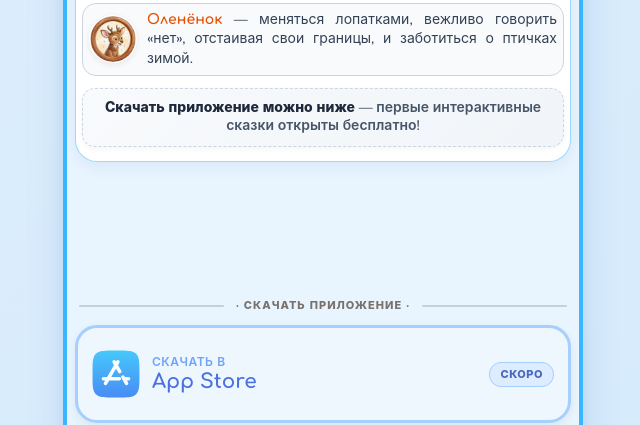
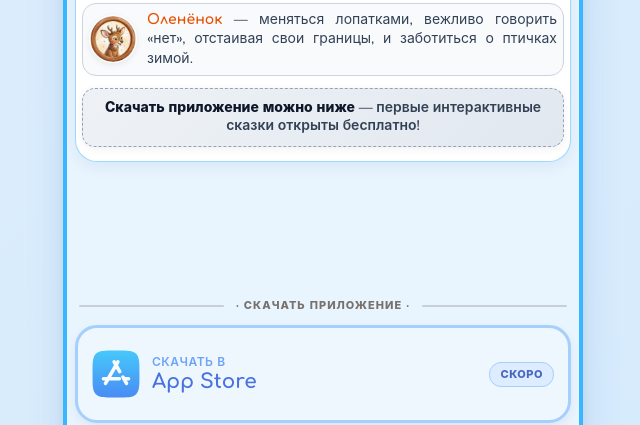
Before and after one commit to maxolio/skazki-app, a website: page index.html in a window 1280 px wide. Shown: the part 965-1390 px from the top of the page, without its empty margins (317-957 px from the left). Drawn offline with nearby package versions, Linux system fonts and the light colour scheme.

Commit message:
style: welcome-callout deeper steel slate background #E2E8F0 and border #94A3B8, bump css v=43

```diff
--- a/index.html
+++ b/index.html
@@ -33,7 +33,7 @@
   <link rel="preconnect" href="https://fonts.googleapis.com">
   <link rel="preconnect" href="https://fonts.gstatic.com" crossorigin>
   <link href="https://fonts.googleapis.com/css2?family=Comfortaa:wght@600;700&family=Nunito:wght@500;600;700;800&display=swap" rel="stylesheet">
-  <link rel="stylesheet" href="style.css?v=42">
+  <link rel="stylesheet" href="style.css?v=43">
 </head>
 <body>
   <!-- Фоновый градиентный контейнер -->
--- a/style.css
+++ b/style.css
@@ -259,20 +259,20 @@ body {
 }
 
 .welcome-callout {
-  background: linear-gradient(135deg, #F8FAFC 0%, #F1F5F9 100%);
-  border: 1.5px dashed #CBD5E1;
+  background: linear-gradient(135deg, #EEF2F6 0%, #E2E8F0 100%);
+  border: 1.5px dashed #94A3B8;
   border-radius: 13px;
   padding: 10px 10px;
   font-size: 14px;
   font-weight: 600;
-  color: #475569;
+  color: #334155;
   text-align: center;
   line-height: 1.35;
-  box-shadow: 0 2px 6px rgba(15, 23, 42, 0.04);
+  box-shadow: 0 2px 8px rgba(15, 23, 42, 0.06);
 }
 
 .welcome-callout strong {
-  color: #1E293B;
+  color: #0F172A;
   font-weight: 800;
 }
 
```
